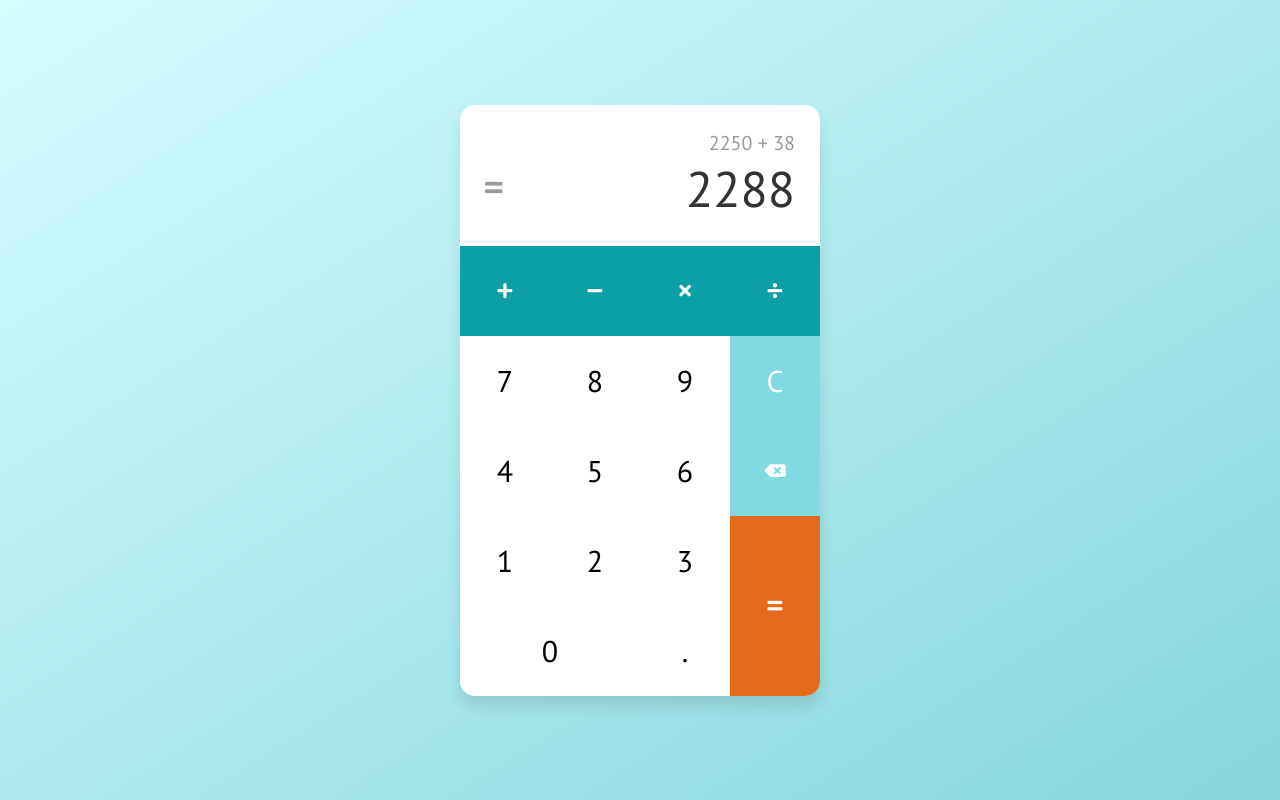
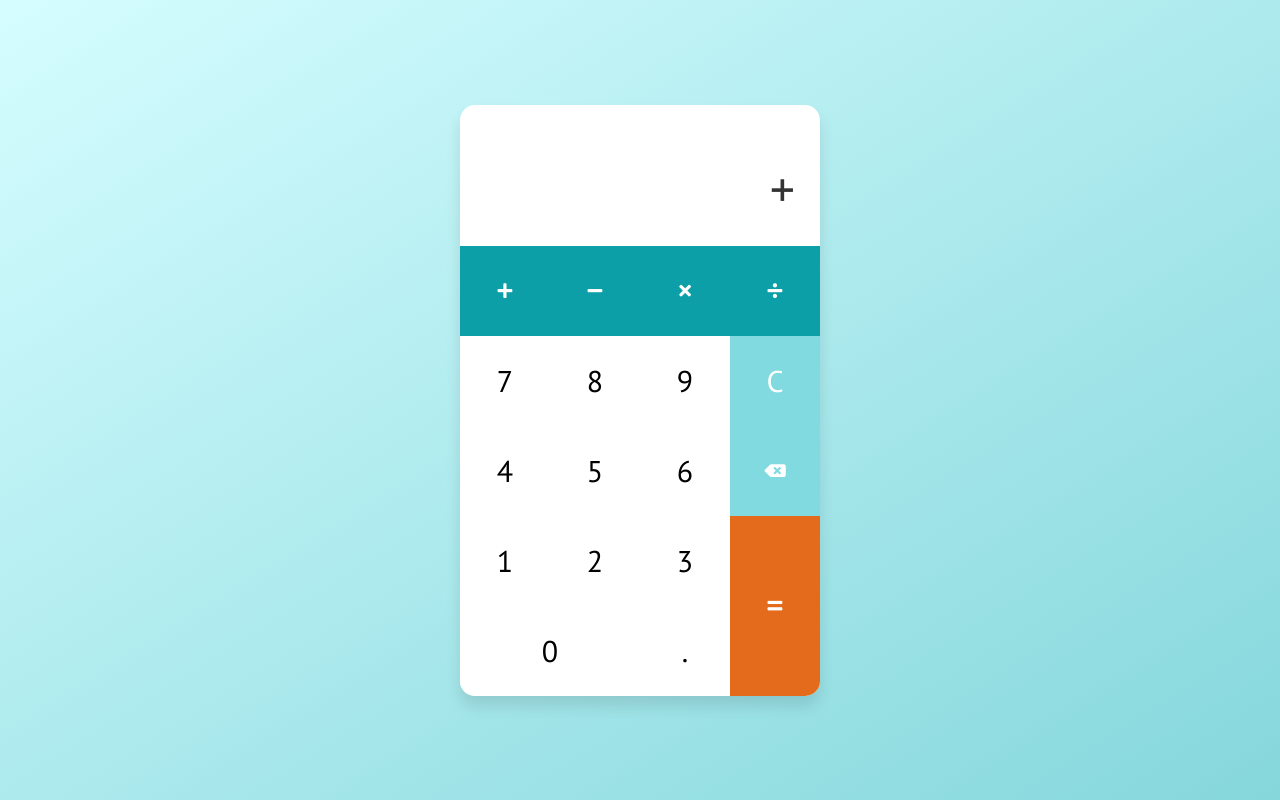
Before and after one commit to TraekWells/javascript-calculator, a plain HTML site: page index.html in a window 1280 px wide. Both pictures are taken after a click on the button 505 px from the left and 290 px from the top of the page. Drawn offline with Linux system fonts and the light colour scheme.

Commit message:
Started the programming.

```diff
--- a/assets/js/app.js
+++ b/assets/js/app.js
@@ -0,0 +1,51 @@
+// Variables
+const displaySecondary = document.querySelector(
+  ".js-calculator__display--secondary"
+);
+const displayMain = document.querySelector(".js-calculator__display--main");
+const displayEquals = document.querySelector(".fas.fa-equals");
+const modifyClear = document.querySelector(".js-modify-clear");
+const modifyBack = document.querySelector(".js-modify-back");
+const operatorPlus = document.querySelector(".js-operator--plus");
+const operatorMinus = document.querySelector(".js-operator--plus");
+const operatorMultiply = document.querySelector(".js-operator--plus");
+const operatorDivide = document.querySelector(".js-operator--plus");
+const operatorEquals = document.querySelector(".js-operator--equals");
+const calculatorNumbers = document.querySelectorAll(".button--number");
+
+let userInput = 0;
+
+// Functions
+function appendUserInput() {
+  userInput += this.textContent;
+  displayUserInput();
+}
+
+function displayUserInput() {
+  displayMain.textContent = userInput;
+}
+
+function init() {
+  displayEquals.style.display = "none";
+  displaySecondary.textContent = "";
+  displayMain.textContent = "0";
+  userInput = "";
+}
+
+// Event Listeners
+modifyClear.addEventListener("click", init);
+
+operatorPlus.addEventListener("click", function () {
+  userInput += "+";
+  displayUserInput();
+});
+
+operatorEquals.addEventListener("click", function () {
+  displayMain.textContent = parseFloat(userInput);
+});
+
+calculatorNumbers.forEach(function (num) {
+  num.addEventListener("click", appendUserInput);
+});
+
+init();
--- a/assets/scss/styles.scss
+++ b/assets/scss/styles.scss
@@ -61,18 +61,21 @@ body {
 
   &__display {
     padding: 2.5rem;
+    height: 14.1rem;
 
     &--secondary {
       color: $color-text-light;
       display: block;
       font-size: 2rem;
       text-align: right;
+      height: 2.6rem;
     }
 
     &--main {
       color: $color-text;
       display: flex;
       align-items: center;
+      height: 6.5rem;
 
       i {
         color: $color-text-light;
--- a/index.html
+++ b/index.html
@@ -15,10 +15,10 @@
 <body>
   <div class="calculator">
     <div class="calculator__display">
-      <span class="calculator__display--secondary js-calculator__display--secondary">2250 + 38</span>
+      <span class="calculator__display--secondary js-calculator__display--secondary"></span>
       <div class="calculator__display--main">
         <i class="fas fa-equals"></i>
-        <span class="results">2288</span>
+        <span class="results js-calculator__display--main"></span>
       </div>
     </div>
     <div class="calculator__body">
```
Also changed, not shown: assets/css/styles.css, 1 other file.
